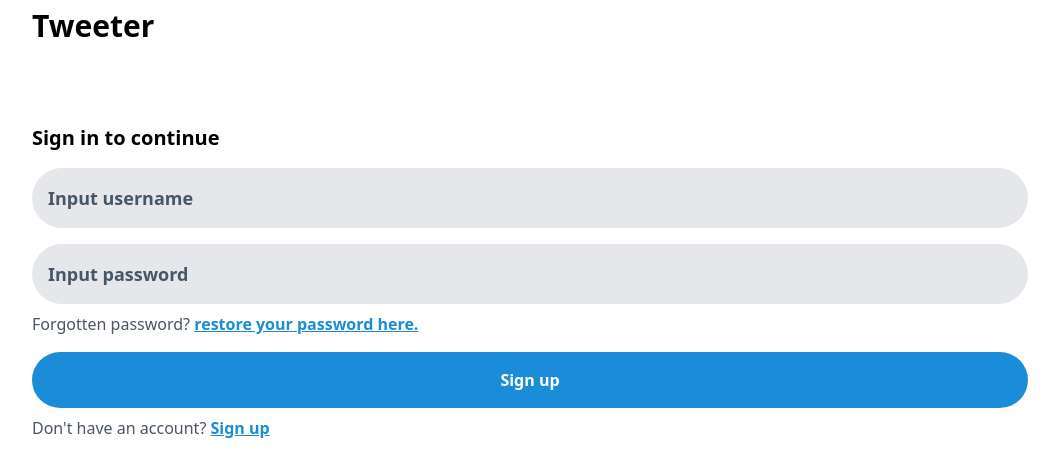
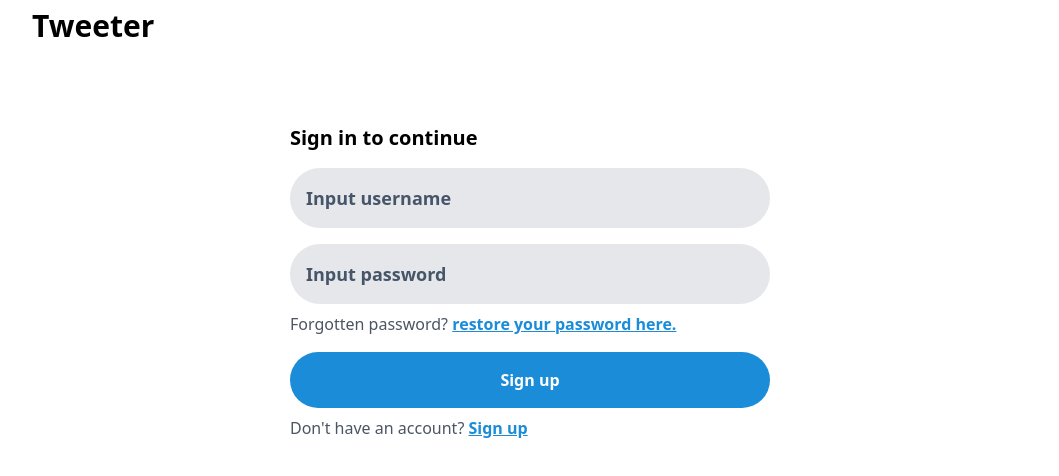
Before and after one commit to Ayothegod/twitter-clone, a React (Vite) app in the folder client/: page / in a window 1280 px wide. Shown: the top 476 px of the page, without its empty margins (110-1169 px from the left). Built offline with nearby package versions, Linux system fonts and the light colour scheme.

Commit message:
feat: fix auth overflow form overflow width on desktop

```diff
--- a/client/src/components/auth/Signin.jsx
+++ b/client/src/components/auth/Signin.jsx
@@ -15,7 +15,7 @@ export default function Signin() {
   };
 
   return (
-    <main className="mt-20">
+    <main className="mt-20 w-full sm:max-w-[20rem] md:max-w-[30rem] mx-auto">
       <p className="text-xl font-bold mb-4">Sign in to continue</p>
       <form
         action="post"
--- a/client/src/components/auth/Signup.jsx
+++ b/client/src/components/auth/Signup.jsx
@@ -14,7 +14,7 @@ export default function Signup() {
   };
 
   return (
-    <main className="mt-20">
+    <main className="mt-20 w-full sm:max-w-[20rem] md:max-w-[30rem] mx-auto">
       <p className="text-xl font-bold mb-4">Sign up to Tweeter</p>
       <form
         action="post"
```
